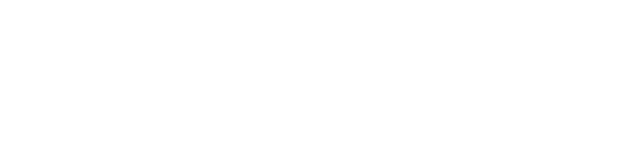
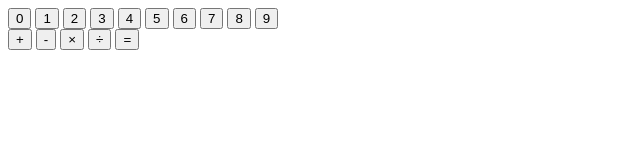
Before and after one commit to splot-cell/odin-project-calculator, a plain HTML site: page index.html in a window 1280 px wide. Shown: the whole page, without its empty margins (0-640 px from the left). Drawn offline with Linux system fonts and the light colour scheme.

Commit message:
Create basic button elements

```diff
--- a/index.html
+++ b/index.html
@@ -9,6 +9,30 @@
     <title>Calculator</title>
 </head>
 <body>
+    <div class="container">
+        <div class="screen"></div>
+        <div class="buttons">
+            <div class="digits">
+                <button id="0">0</button>
+                <button id="1">1</button>
+                <button id="2">2</button>
+                <button id="3">3</button>
+                <button id="4">4</button>
+                <button id="5">5</button>
+                <button id="6">6</button>
+                <button id="7">7</button>
+                <button id="8">8</button>
+                <button id="9">9</button>
+            </div>
+            <div class="operators">
+                <button id="+">+</button>
+                <button id="-">-</button>
+                <button id="*">&times;</button>
+                <button id="/">&divide;</button>
+                <button id="=">=</button>
+            </div>
+        </div>
+    </div>
 
 </body>
 </html>
```
